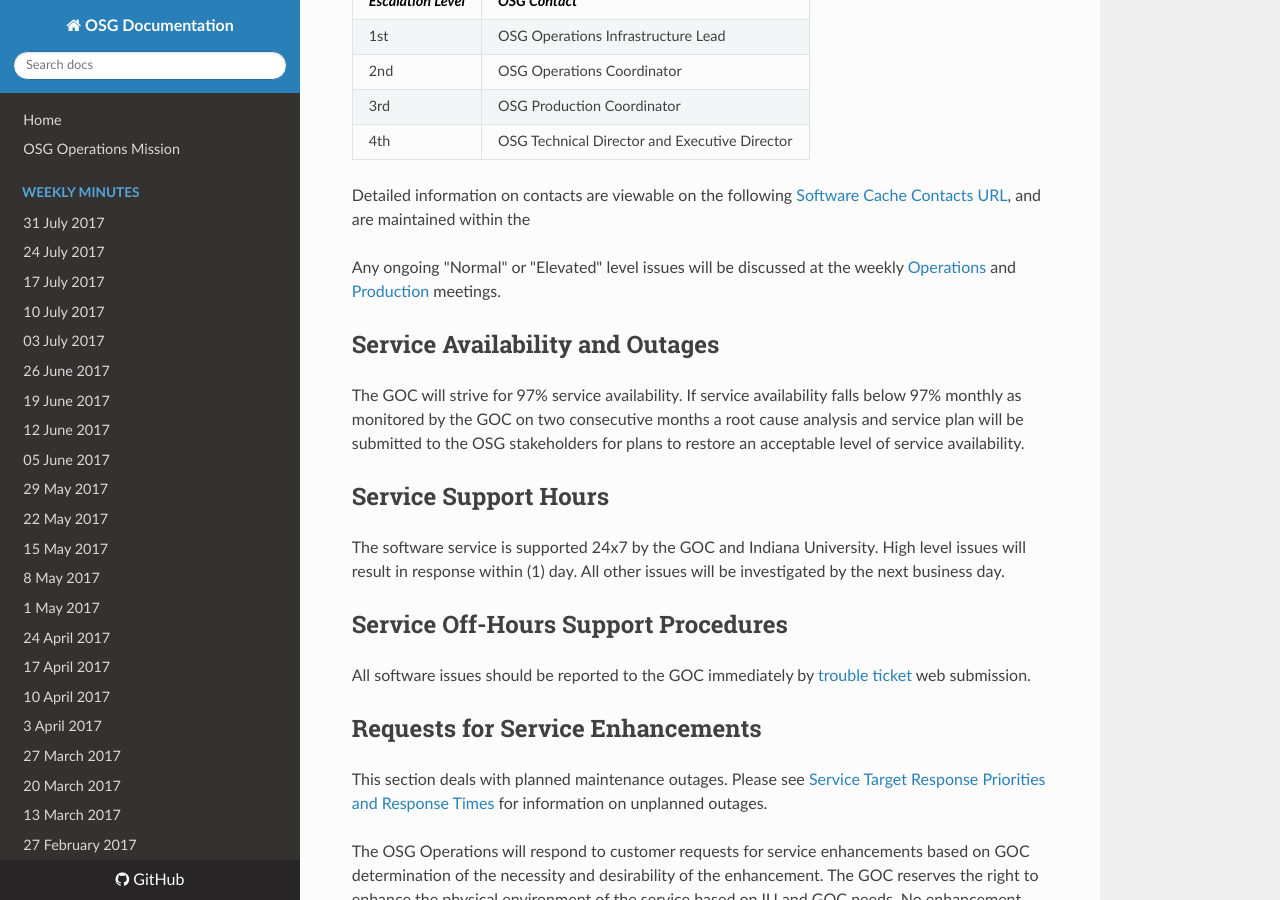
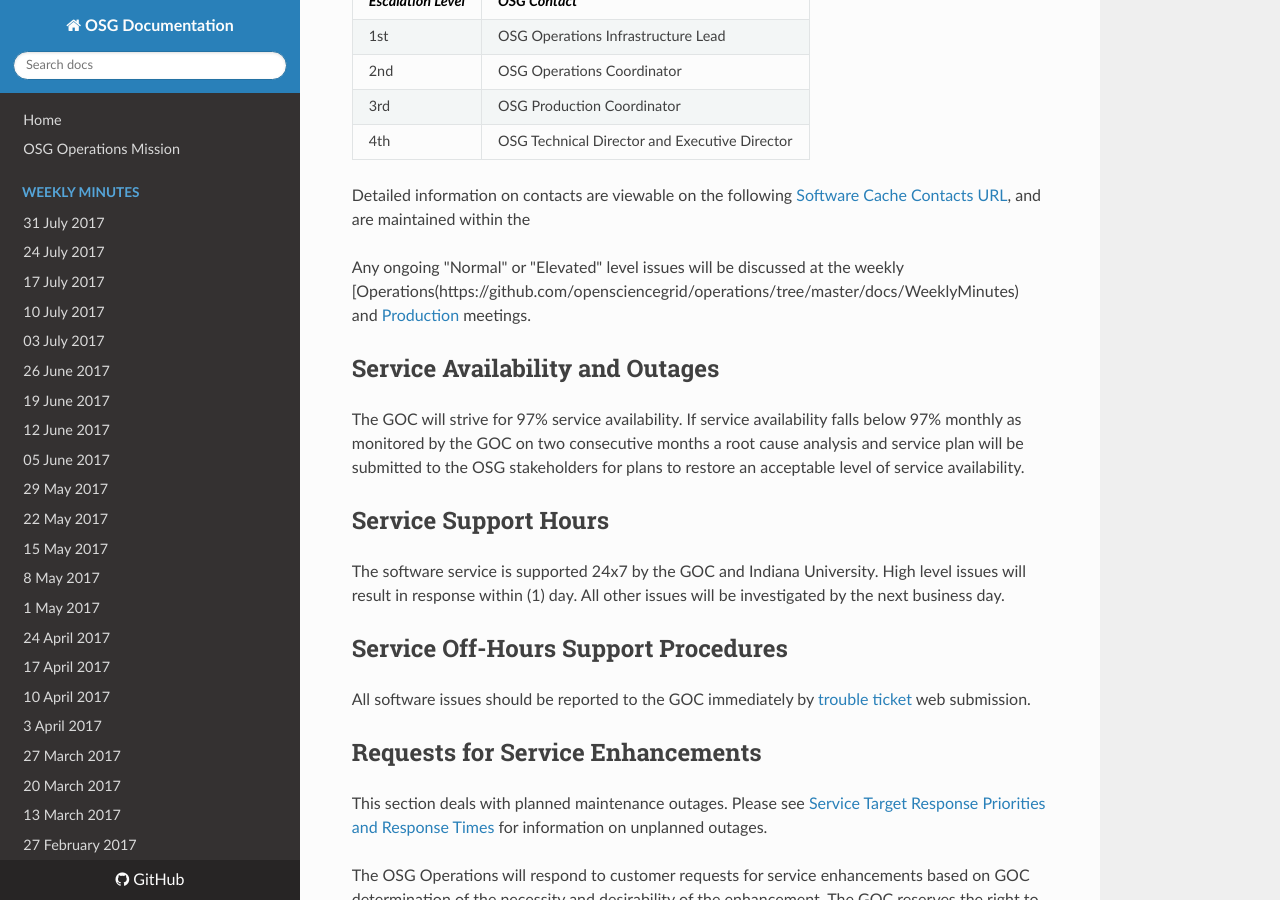
Before and after one commit to osg-htc/operations, an MkDocs documentation site: the page built from docs/SLA/cadist.md, in a window 1280 px wide and 900 px high, scrolled down 1901 px. Built offline with MkDocs 1.6.1, drawn with Linux system fonts in a browser that asks for light colours; nearby versions of some CDN libraries; old or Windows-style settings are respelled for this version of MkDocs.

Commit message:
Update cadist.md

```diff
--- a/docs/SLA/cadist.md
+++ b/docs/SLA/cadist.md
@@ -55,7 +55,7 @@ This section deals with unplanned outages. Please see [Requests for Service Enha
 
 Detailed information on contacts are viewable on the following [Software Cache Contacts URL](https://myosg.grid.iu.edu/rgsummary/index?datasource=summary&summary_attrs_showhierarchy=on&summary_attrs_showservice=on&summary_attrs_showfqdn=on&summary_attrs_showcontact=on&gip_status_attrs_showtestresults=on&downtime_attrs_showpast=&account_type=cumulative_hours&ce_account_type=gip_vo&se_account_type=vo_transfer_volume&bdiitree_type=total_jobs&bdii_object=service&bdii_server=is-osg&start_type=7daysago&start_date=09%2F15%2F2009&end_type=now&end_date=09%2F15%2F2009&site_10047=on&rg=on&rg_270=on&gridtype=on&gridtype_1=on&service_central_value=0&service_hidden_value=0&voown=on&voown_25=on&active=on&active_value=1&disable_value=1), and are maintained within the
 
-Any ongoing "Normal" or "Elevated" level issues will be discussed at the weekly [Operations](https://github.com/opensciencegrid/operations/tree/master/docs/WeeklyMinutes) and
+Any ongoing "Normal" or "Elevated" level issues will be discussed at the weekly [Operations(https://github.com/opensciencegrid/operations/tree/master/docs/WeeklyMinutes) and
 [Production](https://github.com/opensciencegrid/production/tree/master/docs/WeeklyMinutes) meetings.
 
 ## Service Availability and Outages
```
